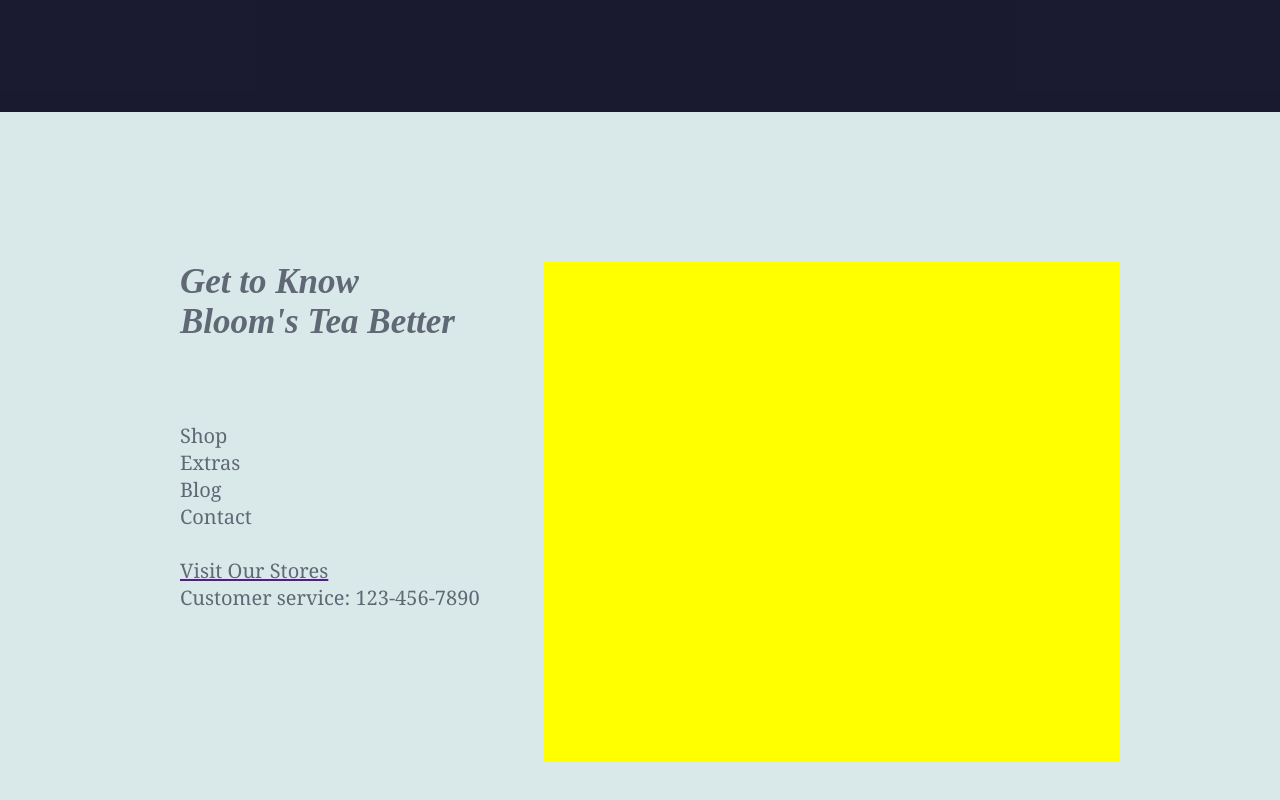
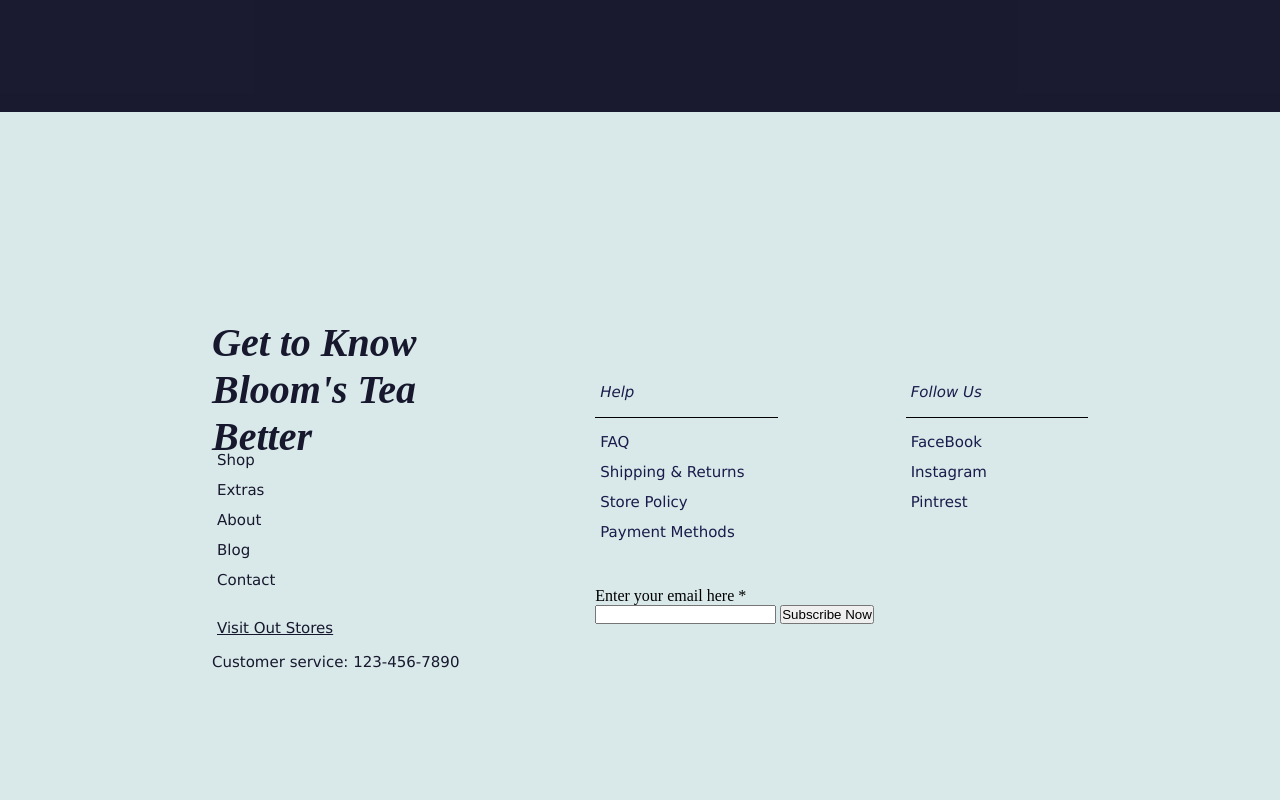
Before and after one commit to AtharvNevgi/html-css-template2, a plain HTML site: page index.html in a window 1280 px wide. Shown: the part 2448-3248 px from the top of the page. Drawn offline with nearby package versions, Linux system fonts and the light colour scheme.

Commit message:
added another page and fixed minor bugs

```diff
--- a/index.html
+++ b/index.html
@@ -172,6 +172,7 @@
     <div class="container container5">
         <div class="getToKnow">
             <div class="left">
+                <div class="heading3">
                     <h4>
                         <i>
                             <font>
@@ -180,24 +181,48 @@
                             </font>
                         </i>
                     </h4>
-                <p>
-                    <font>
-                        Shop <br>
-                        Extras <br
-                        About <br>
-                        Blog <br>
-                        Contact <br>
+                </div>
+                <div class="content3">
+                    <p><a href=""><font>Shop</font></a><br><br></p>
+                    <p><a href=""><font>Extras</font></a><br><br></p>
+                    <p><a href=""><font>About</font></a><br><br></p>
+                    <p><a href=""><font>Blog</font></a><br><br></p>
+                    <p><a href=""><font>Contact</font></a><br><br></p>
                     <br>
-                        <a href="">
-                            <font>
-                                Visit Our Stores
-                            </font>
-                        </a> <br>
-                        Customer service: 123-456-7890
-                    </font>
-                </p>
+                    <p><a href=""><font><u>Visit Out Stores</u></font></a></p><br>
+                    <p style="margin-left: 20px; "><font>Customer service: 123-456-7890</font></p>
                 </div>
-            <div class="right"></div>
+            </div>
+            <div class="right">
+                <div class="up">
+                    <div class="upLeft">
+                        <div class="help">
+                            <p><font><i>Help</i></font></p><br>
+                            <hr>
+                        </div>
+                    <p><a href=""><font>FAQ</font></a><br><br></p>
+                    <p><a href=""><font>Shipping & Returns</font></a><br><br></p>
+                    <p><a href=""><font>Store Policy</font></a><br><br></p>
+                    <p><a href=""><font>Payment Methods</font></a><br><br></p>
+                    </div>
+
+                    <div class="upRight">
+                        <div class="help">
+                            <p><font><i>Follow Us</i></font></p><br>
+                            <hr>
+                        </div>
+                    <p><a href=""><font>FaceBook</font></a><br><br></p>
+                    <p><a href=""><font>Instagram</font></a><br><br></p>
+                    <p><a href=""><font>Pintrest</font></a><br><br></p>
+                    </div>
+                </div>
+
+                <div class="down">
+                    <label><font>Enter your email here *</font></label><br>
+                    <input type="text">
+                    <input type="submit" value="Subscribe Now" class="submit">
+                </div>
+            </div>
         </div>
     </div>
 </body>
--- a/style.css
+++ b/style.css
@@ -399,30 +399,115 @@ h3{
 /*----------------- page 4 styling  -----------------*/
 
 .getToKnow {
-    width: 75%;
-    height: 500px;
+    width: 70%;
+    height: 450px;
     display: flex;
 }
 .left {
-    width: 40%;
-    height: 500px;
+    width: 45%;
+    height: 450px;
     /* background: green; */
 }
-.right {
-    width: 60%;
-    height: 500px;
-    background: yellow;
+.heading3{
+    width: 80%;
+    height: 100px;
+    margin-top: 2rem;
 }
 h4{
-    font-size: 35px;
+    font-size: 40px;
     margin-left: 20px;
     color: rgba(2, 2, 27, 0.904);
 }
-.left p{
+/* midcontent styling  */
+.content3{
+    width: 70%;
+    height: 280px;
+    margin-top: 2rem;
+}
+.content3 a{
+    margin-left: 20px;
+    margin-top: 2rem;
+    text-decoration: none;
+}
+.content3 p{
+    line-height: 0.7em;
+    margin-left: 5px;
+    position: relative;
     text-align: left;
-    margin-left: 20px;
-    margin-top: 5rem;
+    font-family:Verdana, Geneva, Tahoma, sans-serif;
 }
-.left font{
-    color: rgba(2, 2, 27, 0.562);
+.content3 font{
+    color: rgba(2, 2, 27, 0.904);
+    font-size: 15px;
 }
+/* rightside styling help & follow us  */
+.right {
+    width: 55%;
+    height: 450px;
+    /* background: yellow; */
+}
+/* up and left side  */
+.up {
+    width: 100%;
+    height: 300px;
+    /* background: red; */
+    display: flex;
+    justify-content: space-between;
+}
+.upLeft {
+    width: 37%;
+    height: 300px;
+    /* background: grey; */
+}
+.help {
+    width: 100%;
+    height: 50px;
+    margin-top: 6rem;
+    /* background: pink; */
+}
+.help p{
+    text-align: left;
+    color:rgba(2, 2, 27, 0.904);
+    font-family:Verdana, Geneva, Tahoma, sans-serif;
+}
+.upLeft a{
+    text-decoration: none;
+}
+.upLeft p{
+    line-height: 0.7em;
+    margin-left: 5px;
+    position: relative;
+    text-align: left;
+    font-family:Verdana, Geneva, Tahoma, sans-serif;
+}
+.upLeft font{
+    color: rgba(6, 6, 58, 0.904);
+    font-size: 15px;
+}
+/* up and right side  */
+.upRight {
+    width: 37%;
+    height: 300px;
+    /* background: grey; */
+}
+.upRight a{
+    text-decoration: none;
+}
+.upRight p{
+    line-height: 0.7em;
+    margin-left: 5px;
+    position: relative;
+    text-align: left;
+    font-family:Verdana, Geneva, Tahoma, sans-serif;
+}
+.upRight font{
+    color: rgba(6, 6, 58, 0.904);
+    font-size: 15px;
+}
+
+/* down part styling */
+.down {
+    width: 100%;
+    height: 150px;
+    /* background: blue; */
+}
```
Lines whose indentation alone changed are shown as unchanged.
